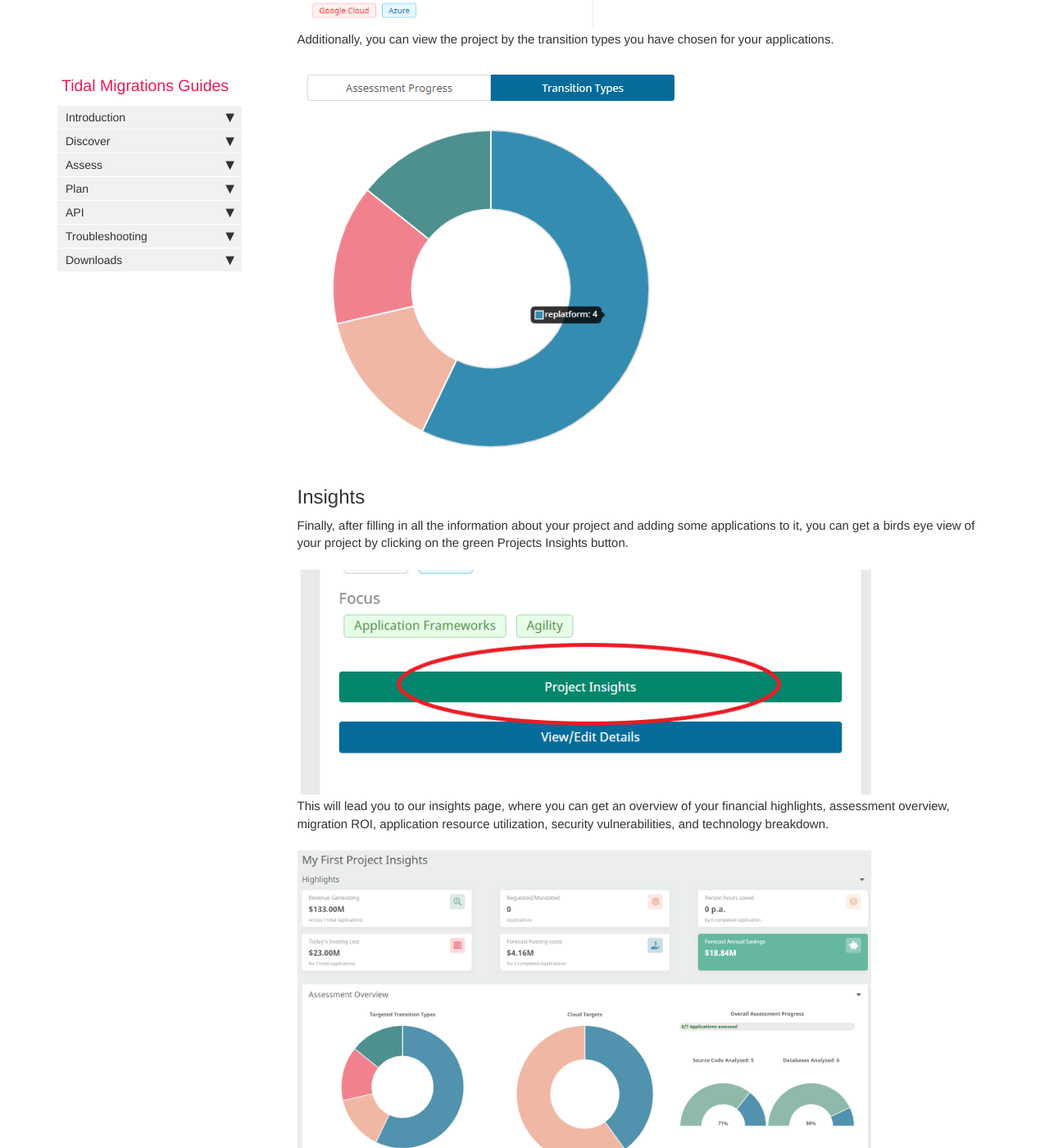
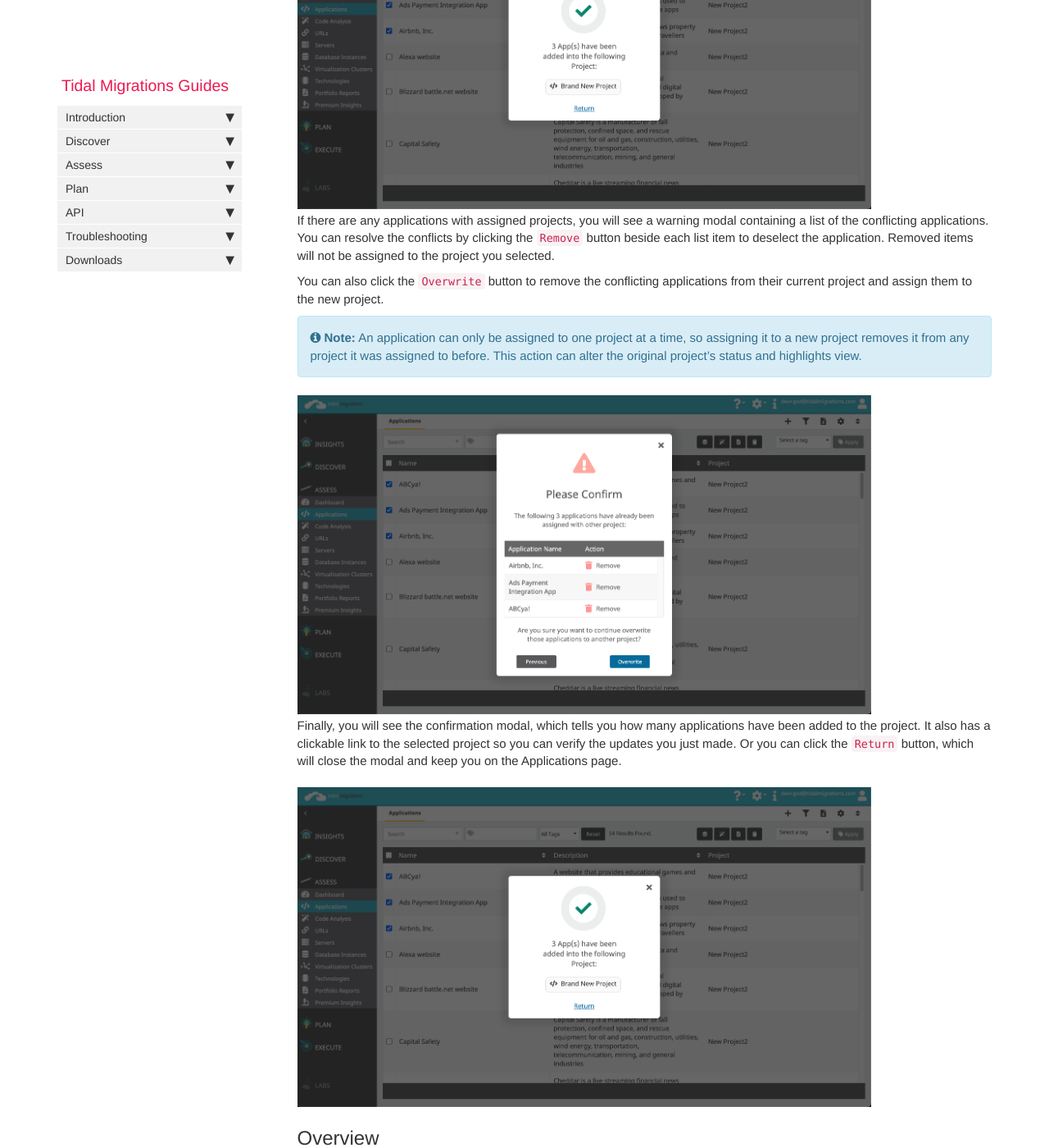
Before and after one commit to tidalmigrations/tidalmigrations.github.io, a Jekyll site: the page built from pages/user guides/assessment_projects.md, in a window 1280 px wide and 1400 px high, scrolled down 4242 px. Shown: the whole window at 82% size. Built offline with Jekyll 4.4.1, drawn with Linux system fonts in a browser that asks for light colours; nearby versions of some CDN libraries; comment, search, counter and statistics services are not loaded; some of the changed text lies outside the part shown.

Commit message:
adding apps bulk assign to project guide in to the assessment project (#154)
* adding apps bulk assign to project guide in to the assessment projects page with more screenshots

* updates based on PR review

* updated bulk assign guide content based on feedbacks

* add explanation note for app and project relationship

* content grammatically correct

```diff
--- a/pages/user guides/assessment_projects.md
+++ b/pages/user guides/assessment_projects.md
@@ -40,6 +40,34 @@ You will then be brought to a new page that allows you to set out some goals for
 
 It's OK to skip the fields you are unsure about. You can always come back to this page and adjust the details as things evolve.
 
+## Bulk assign applications to a project
+You also have the ability to bulk assign the applications you selected to a project. Simply navigate to the `Applications` tab under the `ASSESS` menu or manually visit `https://.tidalmg.com/#/apps`, select the applications you want to assign by clicking the checkboxes, and then click the `Project Assign` button.
+
+{% include image.html file="projects_10.png" %}
+
+This brings up a modal that contains a list of projects. You can search this list by the name of the project by typing the project name in the search bar above the list.
+
+{% include image.html file="projects_11.png" %}
+
+Additionally, you can easily create a brand new project by simply typing the project name in the search bar and clicking `Create New Project: [Your project name]`. Within seconds, this will create a new project with the name you entered. You can edit the project details later in the project details view.
+
+{% include image.html file="projects_12.png" %}
+
+Once you have selected the project you want to assign, continue the process by clicking the `Assign N App(s) to Project` button. If none of your selected applications have projects assigned to them, you will see the confirmation modal directly.
+
+{% include image.html file="projects_13.png" %}
+
+If there are any applications with assigned projects, you will see a warning modal containing a list of the conflicting applications. You can resolve the conflicts by clicking the `Remove` button beside each list item to deselect the application. Removed items will not be assigned to the project you selected.
+
+You can also click the `Overwrite` button to remove the conflicting applications from their current project and assign them to the new project.
+
+{% include note.html content="An application can only be assigned to one project at a time, so assigning it to a new project removes it from any project it was assigned to before. This action can alter the original project's status and highlights view." %}
+
+{% include image.html file="projects_14.png" %}
+
+Finally, you will see the confirmation modal, which tells you how many applications have been added to the project. It also has a clickable link to the selected project so you can verify the updates you just made. Or you can click the `Return` button, which will close the modal and keep you on the Applications page.
+
+{% include image.html file="projects_13.png" %}
 
 ## Overview
 
```
Also changed, not shown: images/projects_10.png (added), images/projects_11.png (added), images/projects_12.png (added), images/projects_13.png (added), images/projects_14.png (added).
